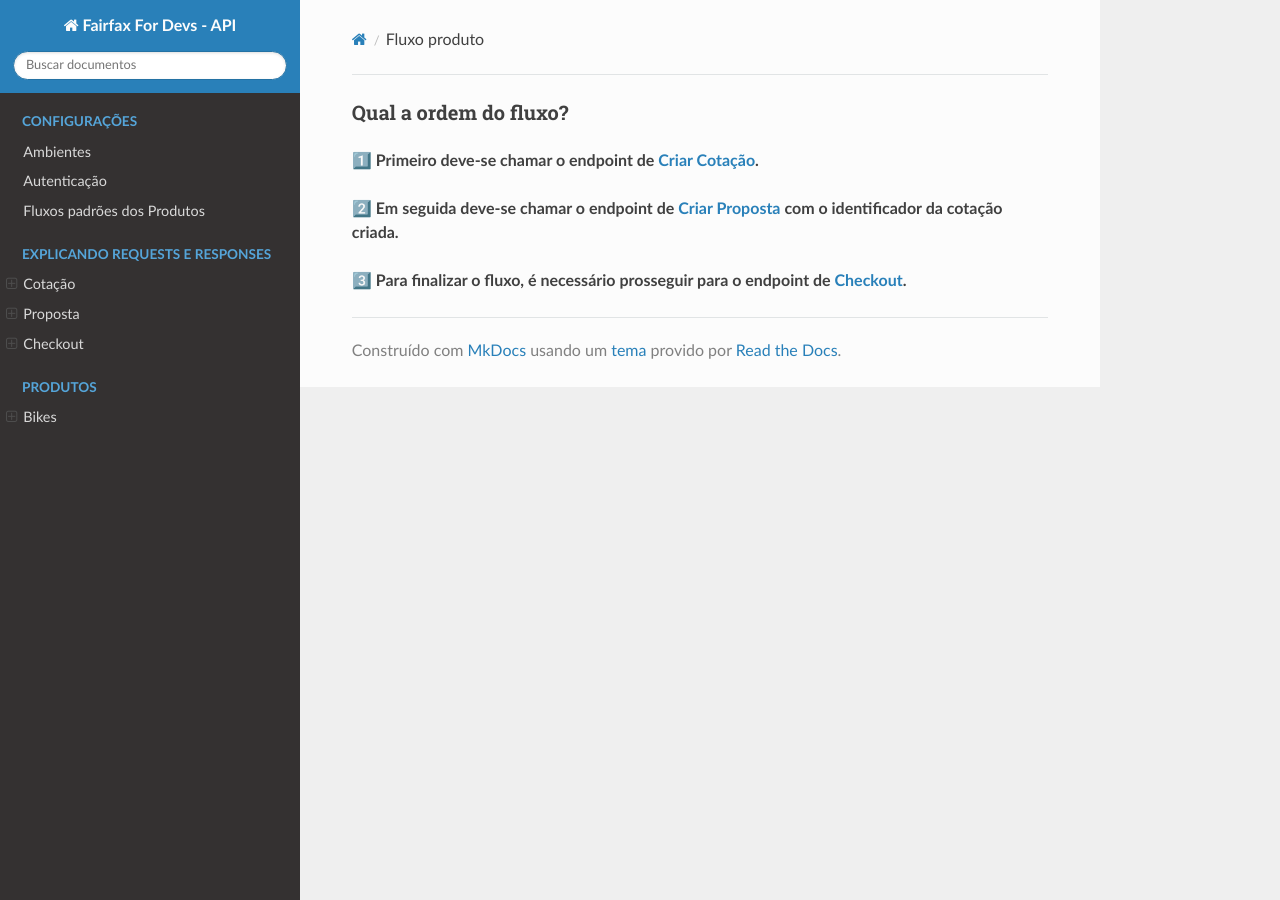
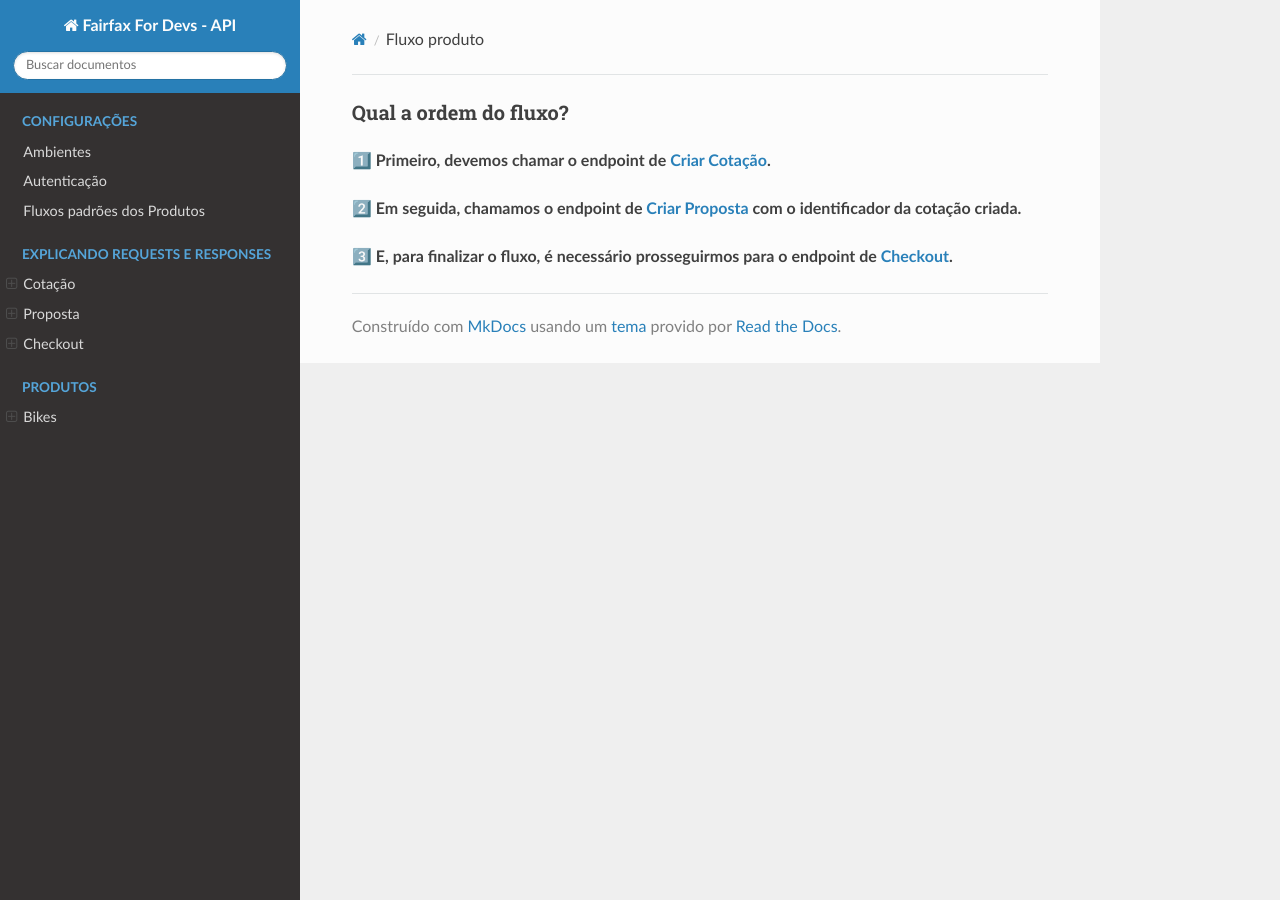
Before and after one commit to trinca137/ff-for-devs-docs, an MkDocs documentation site: the page built from docs/fluxo/fluxo-produto.md, in a window 1280 px wide. Built offline with MkDocs 1.6.1, drawn with Linux system fonts in a browser that asks for light colours; nearby versions of some CDN libraries.

Commit message:
textos fluxo

```diff
--- a/docs/fluxo/fluxo-produto.md
+++ b/docs/fluxo/fluxo-produto.md
@@ -1,7 +1,7 @@
 ### Qual a ordem do fluxo?
 
-1️⃣ **Primeiro deve-se chamar o endpoint de [Criar Cotação](./criar-cotacao.md).**
+1️⃣ **Primeiro, devemos chamar o endpoint de [Criar Cotação](./criar-cotacao.md).**
 
-2️⃣ **Em seguida deve-se chamar o endpoint de [Criar Proposta](./criar-proposta.md) com o identificador da cotação criada.**
+2️⃣ **Em seguida, chamamos o endpoint de [Criar Proposta](./criar-proposta.md) com o identificador da cotação criada.**
 
-3️⃣ **Para finalizar o fluxo, é necessário prosseguir para o endpoint de [Checkout](./realizar-checkout.md).**
+3️⃣ **E, para finalizar o fluxo, é necessário prosseguirmos para o endpoint de [Checkout](./realizar-checkout.md).**
```
